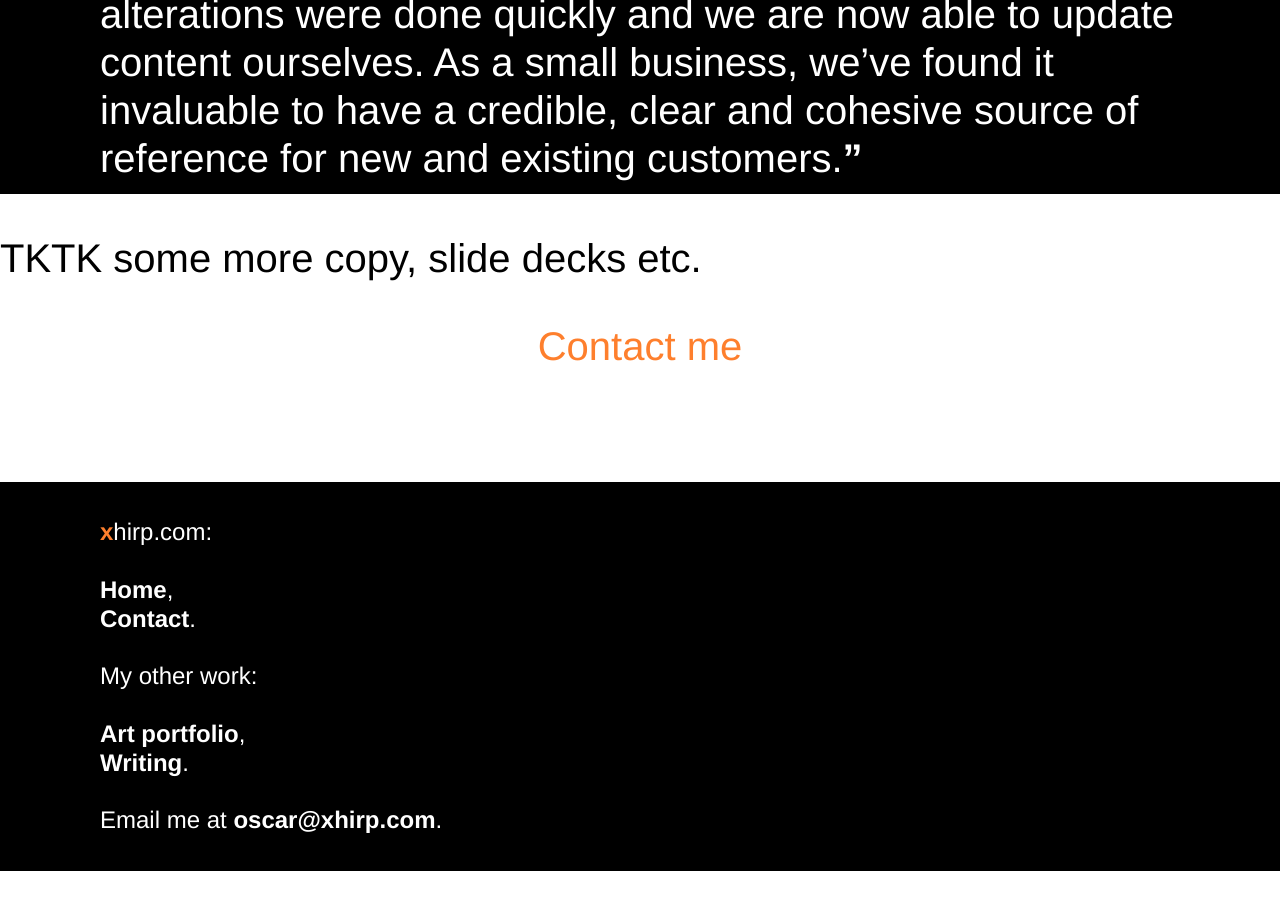
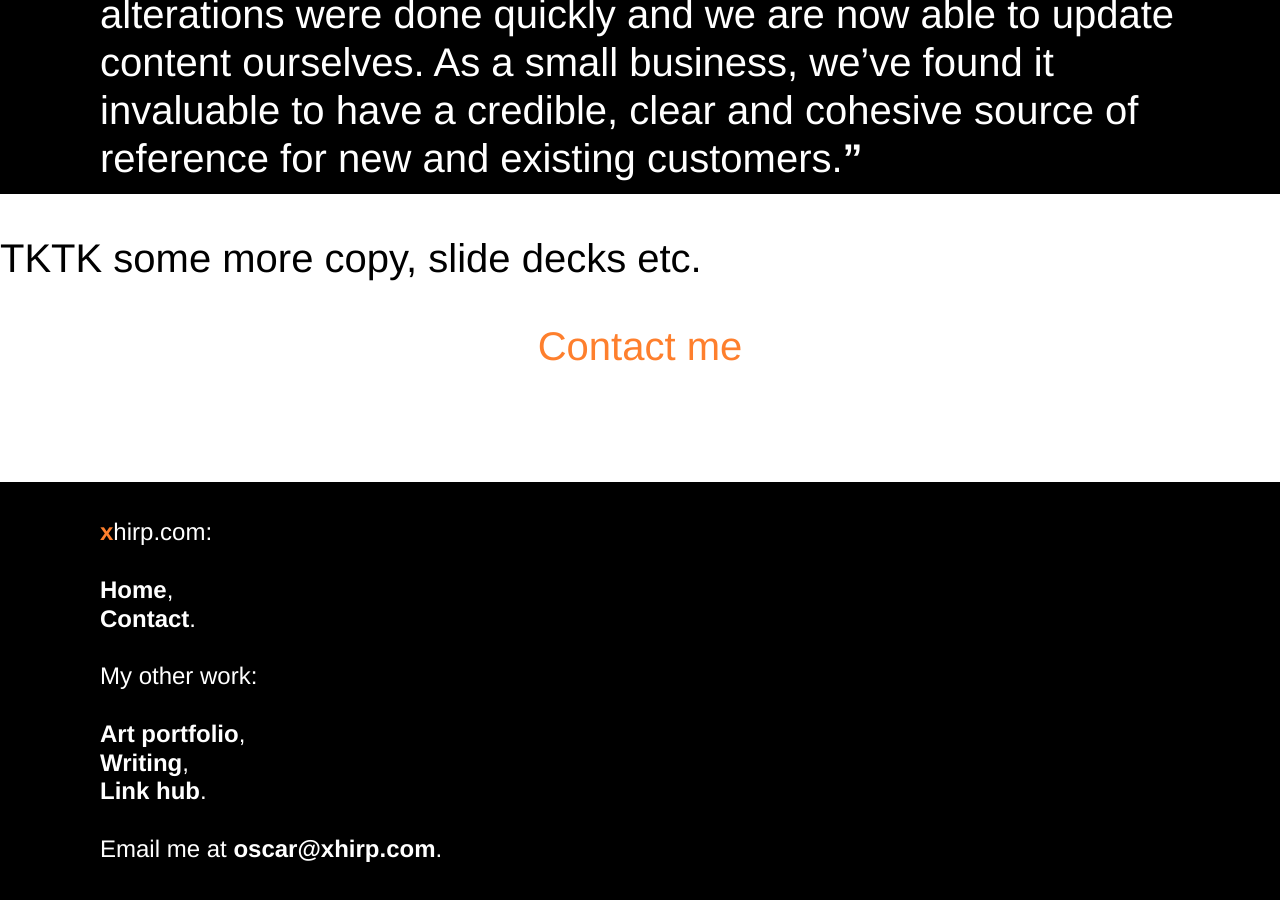
Before and after one commit to Squalm/webdev, a Jekyll site: the page built from index.markdown, in a window 1280 px wide and 900 px high, scrolled down 1225 px. Built offline with Jekyll 4.4.1, drawn with Linux system fonts in a browser that asks for light colours; before the commit the page ends 2096 px from its top, so only the background shows below that.

Commit message:
Link to link hub

```diff
--- a/_includes/footer.html
+++ b/_includes/footer.html
@@ -17,9 +17,9 @@
 
         <strong><a href="https://art.xhirp.com">Art portfolio</a></strong>,
         <br />
-        <strong><a href="https://felixonline.co.uk/author/oscar-mitcham/">Writing</a></strong>.
-        <!-- <br /> -->
-        <!-- <strong><a href="links.xhirp.com">Link hub</a></strong>. -->
+        <strong><a href="https://felixonline.co.uk/author/oscar-mitcham/">Writing</a></strong>,
+        <br />
+        <strong><a href="links.xhirp.com">Link hub</a></strong>.
 
         <br /><br />
         Email me at <strong class="">oscar@xhirp.com</strong>.
```
